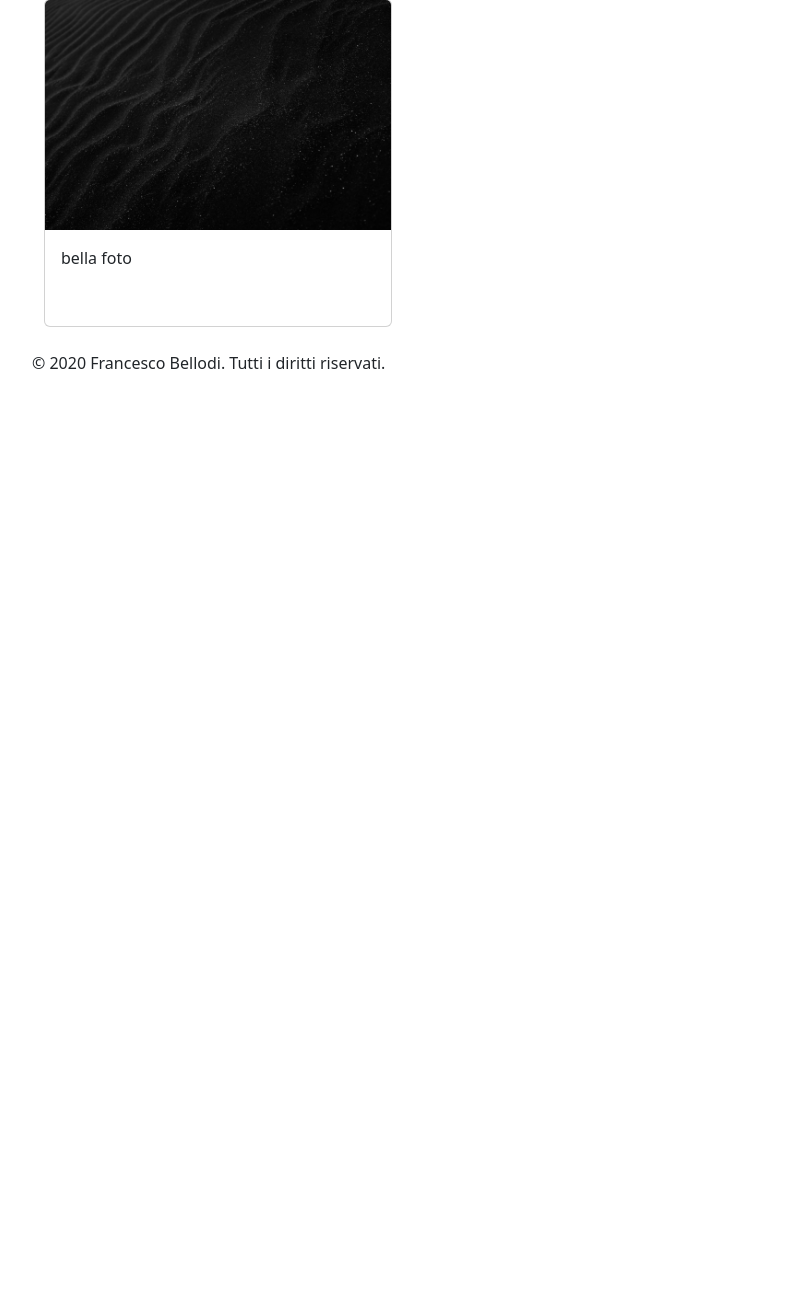
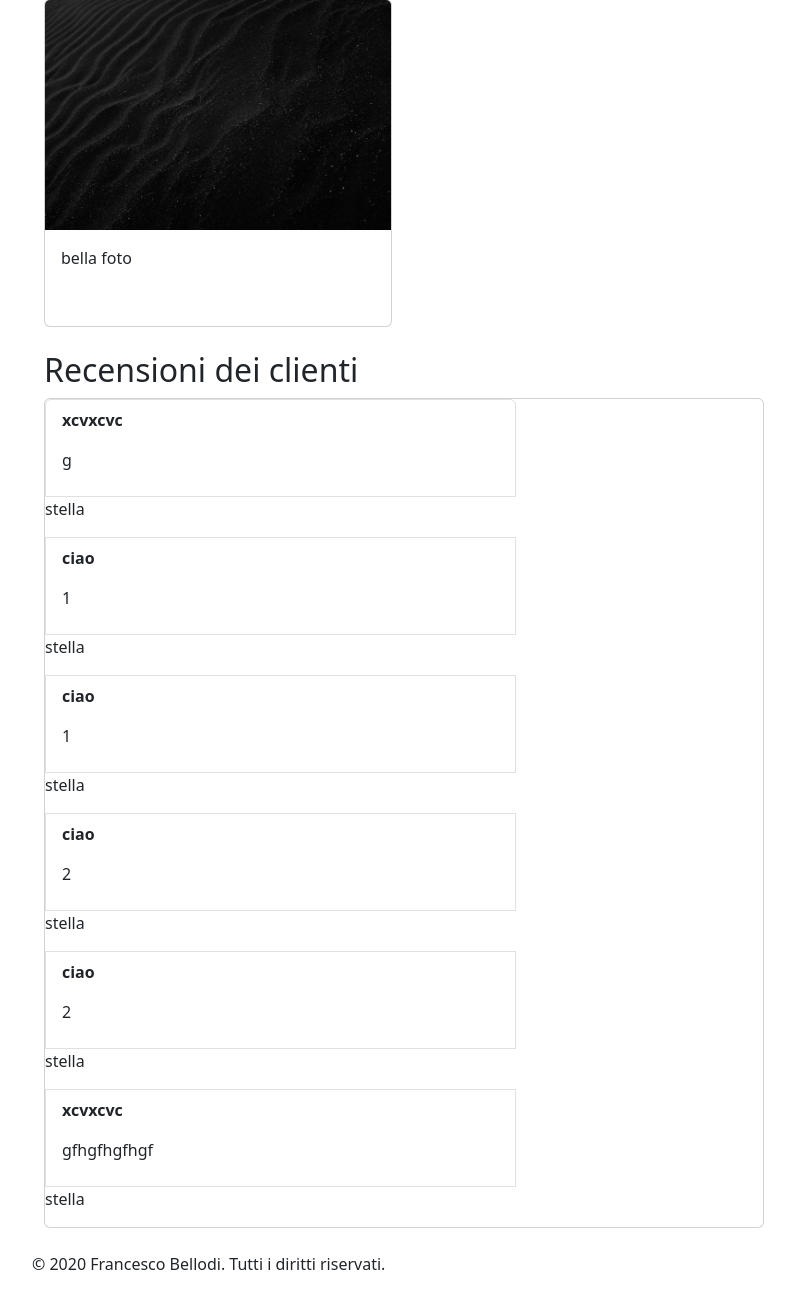
Before and after one commit to pesto13/TableTales, a Django app: template restaurantsApp/templates/restaurantsApp/restaurant-detail-v2.html in a window 1280 px wide. Shown: the part 657-1949 px from the top of the page, without its empty margins (50-845 px from the left). Before the commit the page ends 1026 px from the top, so only its background shows below. Run offline with Django 4.2, Linux system fonts and the light colour scheme; data comes from the database, SQL or seed files in the repository; the template is opened without the code that fills it: values that come from a table or form of the project are taken from there, most other values are stand-ins (such as "Sample title", 1, 10 or a date in 2020); some libraries are stand-ins or nearby versions.

Commit message:
detail view migliorata

```diff
--- a/restaurantsApp/templates/restaurantsApp/restaurant-detail-v2.html
+++ b/restaurantsApp/templates/restaurantsApp/restaurant-detail-v2.html
@@ -33,15 +33,7 @@
 
 
             <div class="rating">
-              {% for i in "12345" %}
-                <span class="fa-stack">
-          {% if i >= r.average_rating|floatformat %}
-            <i class="far fa-star fa-stack-1x"></i>
-          {% else %}
-            <i class="fas fa-star fa-stack-1x"></i>
-          {% endif %}
-        </span>
-              {% endfor %}
+              {% include 'stars.html' %}
             </div>
           </div>
         </div>
@@ -55,7 +47,8 @@
           <div class="card-body d-flex align-items-center">
             <div class="d-grid gap-3 col-8 mx-auto ">
               <a href="{% url 'reservation_create' restaurant.pk %}" class="btn btn-lg btn-primary">Prenota</a>
-              <a href="{% url 'review_create' restaurant.pk %}" class="btn btn-lg btn-secondary">Lascia una recensione</a>
+              <a href="{% url 'review_create' restaurant.pk %}" class="btn btn-lg btn-secondary">Lascia una
+                recensione</a>
             </div>
           </div>
         </div>
@@ -65,7 +58,7 @@
 
     <!-- Restaurant Photos -->
     <h2>Restaurant Photos</h2>
-    <div class="row">
+    <div class="row mb-4">
       {% for photo in restaurant.photo_set.all|slice:":3" %}
         <div class="col-md-4">
           <div class="card mb-4 h-100">
@@ -77,5 +70,32 @@
         </div>
       {% endfor %}
     </div>
+
+    <h2>Recensioni dei clienti</h2>
+    <div class="row">
+      <div class="col-8">
+        <div class="card">
+
+          <div class="row">
+            <div class="col-8">
+              <ul class="list-group">
+                {% for review in restaurant.review_set.all %}
+                  <li class="list-group-item">
+                    <p><strong>{{ review.comment_title }}</strong></p>
+                    <p>{{ review.comment }}</p>
+                  </li>
+                  <p>stella</p>
+                {% endfor %}
+              </ul>
+            </div>
+            <div class="col-4">
+
+            </div>
+          </div>
+        </div>
+
+
+      </div>
+    </div>
   </div>
 {% endblock %}
--- /dev/null
+++ b/templates/stars.html
@@ -0,0 +1,9 @@
+{% for i in "12345" %}
+  <span class="fa-stack">
+    {% if i >= r.average_rating|floatformat %}
+      <i class="far fa-star fa-stack-1x"></i>
+    {% else %}
+      <i class="fas fa-star fa-stack-1x"></i>
+    {% endif %}
+  </span>
+{% endfor %}
```
